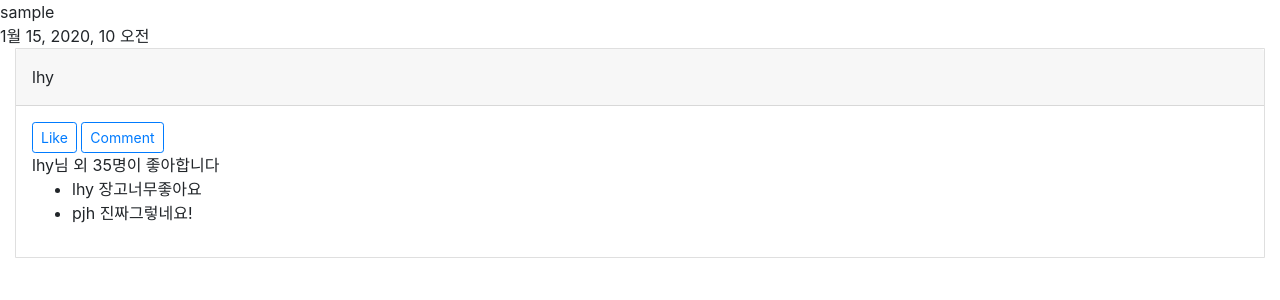
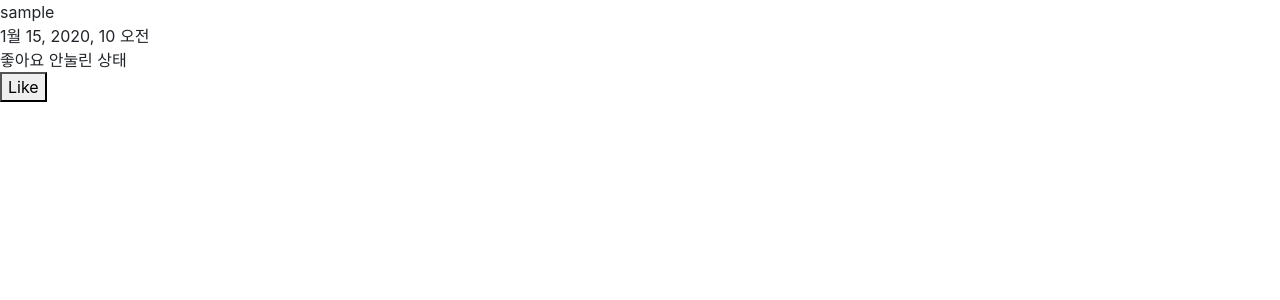
Before and after one commit to jin9173/instagram, a Django app: page /posts/ in a window 1280 px wide. Shown: the top 300 px of the page. Run offline with Django 3.2, Linux system fonts and the light colour scheme; tables that the repository leaves empty hold one stand-in row (values such as "Sample post"); some libraries are stand-ins or nearby versions.

Commit message:
post like 기능 완성

```diff
--- a/app/members/models.py
+++ b/app/members/models.py
@@ -1,7 +1,9 @@
 from django.contrib.auth.models import AbstractUser
+from django.db import models
 
 
 class User(AbstractUser):
     """
     사용자모델로 쓰입니다.
     """
+    img_profile = models.ImageField('프로필이미지', blank=True, upload_to='users/')
--- a/app/members/urls.py
+++ b/app/members/urls.py
@@ -5,5 +5,5 @@ from .views import login_view
 app_name = 'members'
 
 urlpatterns = [
-    path('login/', login_view, name="url-name-login"),
+    path('login/', login_view, name="login"),
 ]
--- a/app/posts/urls.py
+++ b/app/posts/urls.py
@@ -5,4 +5,5 @@ from . import views
 app_name = 'posts'
 urlpatterns = [
     path('', views.post_list, name='post-list'),
+    path('<int:pk>/like/', views.post_like, name='post-like'),
 ]
--- a/app/posts/views.py
+++ b/app/posts/views.py
@@ -1,6 +1,6 @@
-from django.shortcuts import render
+from django.shortcuts import render, redirect
 
-from posts.models import Post
+from posts.models import Post, PostLike
 
 
 def post_list(request):
@@ -9,3 +9,23 @@ def post_list(request):
         'posts': posts,
     }
     return render(request, 'posts/post-list.html', context)
+
+
+def post_like(request, pk):
+    """
+    pk가 pk인 Post에 대한
+    1. PostLike객체를 생성한다
+    2. 만약 이미 있다면, 삭제한다
+    3. 완료 후 posts:postlist로 redirect한다
+    """
+    post = Post.objects.get(pk=pk)
+    user = request.user
+
+    post_like_qs = PostLike.objects.filter(post=post, user=user)
+
+    if post_like_qs.exists():
+        post_like_qs.delete()
+    else:
+        PostLike.objects.create(post=post, user=user)
+
+    return redirect('posts:post-list')
--- a/app/templates/posts/post-list.html
+++ b/app/templates/posts/post-list.html
@@ -4,24 +4,15 @@
 {% for post in posts %}
 <div>{{ post.author }}</div>
 <div>{{ post.created }}</div>
+<form action="{% url 'posts:post-like' pk=post.pk %}" method="POST">
+    {% csrf_token %}
+    {# {% if user in post.like_users.all %} #}
+    {% if post in user.like_post_set.all %}
+        <div>좋아요 눌린 상태</div>
+    {% else %}
+        <div>좋아요 안눌린 상태</div>
+    {% endif %}
+    <button type="submit">Like</button>
+</form>
 {% endfor %}
-
-
-<div class="container-fluid">
-    <div class="card" style="border-radius: 1px;">
-        <div class="card-header p-3">lhy</div>
-        <div class="card-body p-3">
-            <div class="btn-container">
-                <button class="btn btn-sm btn-outline-primary">Like</button>
-                <button class="btn btn-sm btn-outline-primary">Comment</button>
-            </div>
-
-            <div>lhy님 외 35명이 좋아합니다</div>
-            <ul class="comment-list">
-                <li>lhy 장고너무좋아요</li>
-                <li>pjh 진짜그렇네요!</li>
-            </ul>
-        </div>
-    </div>
-</div>
 {% endblock %}
```
Also changed, not shown: app/members/migrations/0002_user_img_profile.py (added), app/posts/migrations/0003_auto_20200107_0513.py (added), 1 other file.
